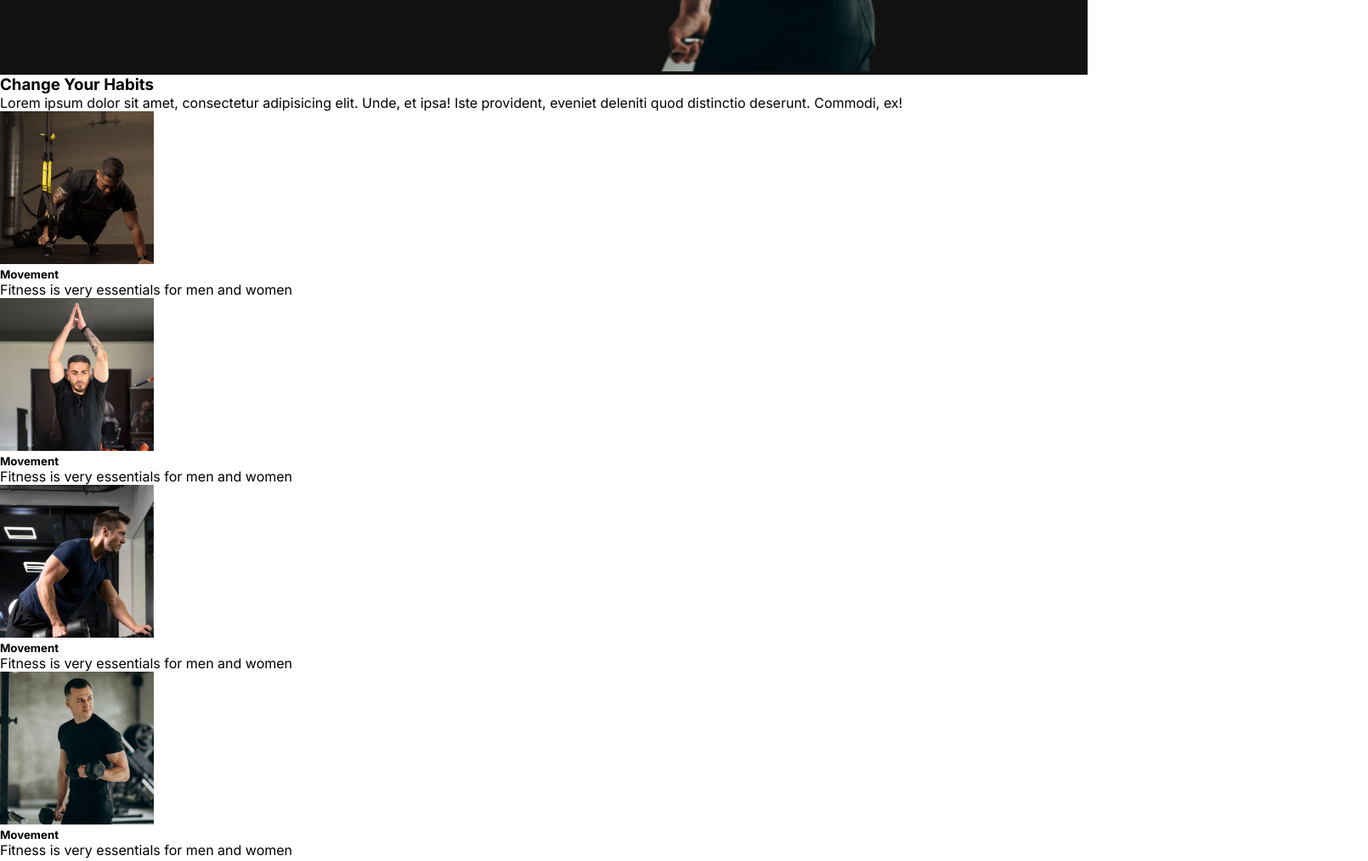
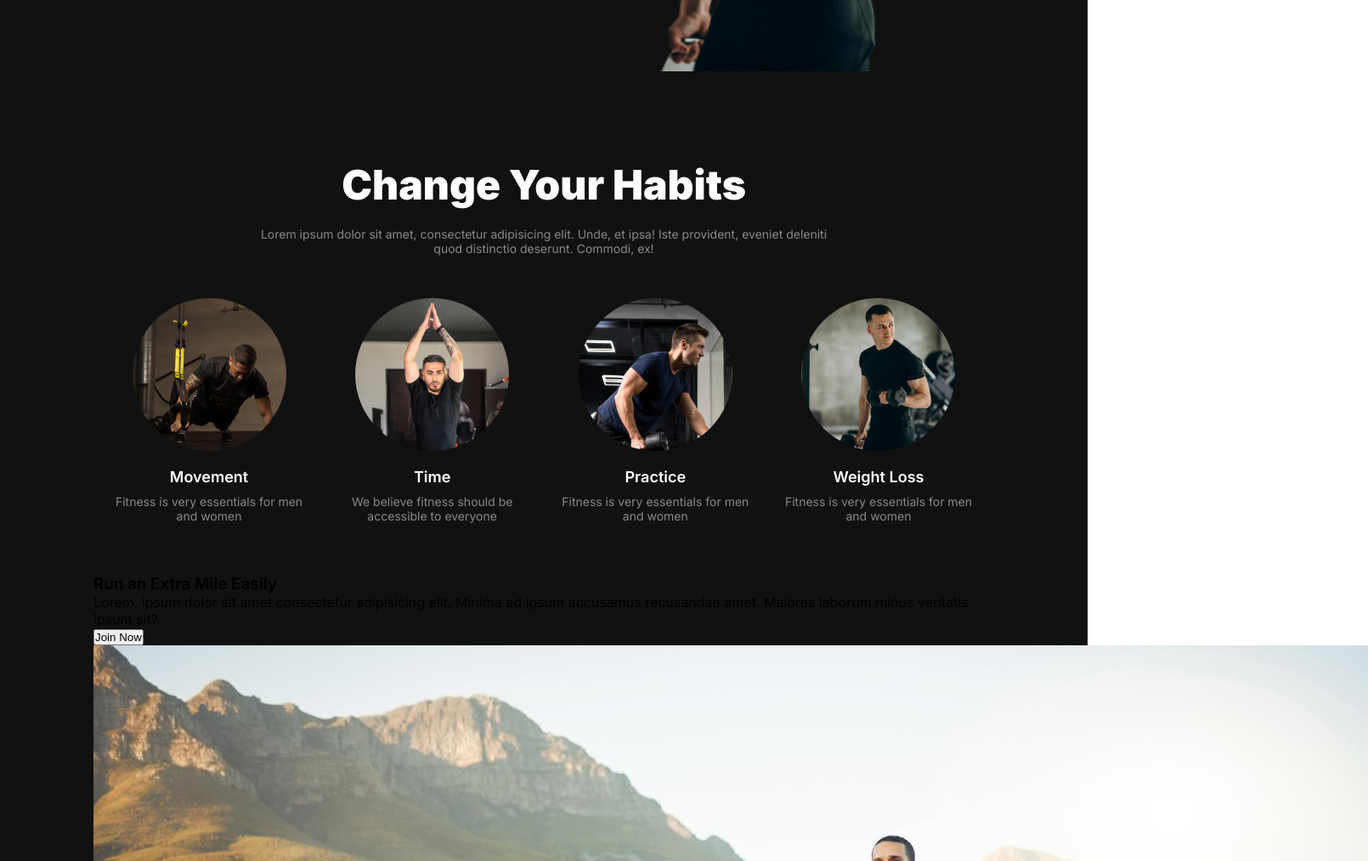
Before and after one commit to Alauddinsarker/assignment-2, a plain HTML site: page index.html in a window 1280 px wide. Shown: the part 660-1674 px from the top of the page at 85% size, 1610 px wide, since content can reach past the window. Drawn offline with Linux system fonts and the light colour scheme.

Commit message:
Habbit section complete

```diff
--- a/index.html
+++ b/index.html
@@ -57,34 +57,34 @@
         </div>
       </div>
     </header>
-    <main>
+    <main class="bg-dark">
       <section class="habit-section">
-        <div>
+        <div class="habit-text">
           <h3>Change Your Habits</h3>
           <p>
             Lorem ipsum dolor sit amet, consectetur adipisicing elit. Unde, et
             ipsa! Iste provident, eveniet deleniti quod distinctio deserunt.
             Commodi, ex!
           </p>
-          <div>
+          <div class="habbit-cards display-flex">
             <div>
-              <img src="./images/image 3.png" alt="" />
+              <img class="img-circle" src="./images/image 3.png" alt="" />
               <h5>Movement</h5>
               <p>Fitness is very essentials for men and women</p>
             </div>
             <div>
-              <img src="./images/image 2.png" alt="" />
-              <h5>Movement</h5>
+              <img class="img-circle" src="./images/image 2.png" alt="" />
+              <h5>Time</h5>
+              <p>We believe fitness should be accessible to everyone</p>
+            </div>
+            <div>
+              <img class="img-circle" src="./images/image 4.png" alt="" />
+              <h5>Practice</h5>
               <p>Fitness is very essentials for men and women</p>
             </div>
             <div>
-              <img src="./images/image 4.png" alt="" />
-              <h5>Movement</h5>
-              <p>Fitness is very essentials for men and women</p>
-            </div>
-            <div>
-              <img src="./images/image 5.png" alt="" />
-              <h5>Movement</h5>
+              <img class="img-circle" src="./images/image 5.png" alt="" />
+              <h5>Weight Loss</h5>
               <p>Fitness is very essentials for men and women</p>
             </div>
           </div>
--- a/styles/style.css
+++ b/styles/style.css
@@ -16,7 +16,8 @@ body {
   display: flex;
 }
 .navbar,
-.banner {
+.banner,
+.habit-section {
   max-width: 1060px;
   margin: 0 auto;
 }
@@ -151,3 +152,49 @@ body {
   font-size: 13px;
   color: rgba(255, 255, 255, 0.65);
 }
+/* Habit section CSS */
+.habit-section {
+}
+.habit-text > h3 {
+  font-size: 48px;
+  font-weight: 900;
+  color: #fff;
+  text-align: center;
+  padding-top: 100px;
+  padding-bottom: 20px;
+}
+.habit-text > p {
+  font-size: 14px;
+  color: rgba(255, 255, 255, 0.5);
+  text-align: center;
+  width: 670px;
+  margin: 0 auto;
+}
+.habbit-cards {
+  align-items: center;
+  justify-content: space-between;
+  padding: 50px 20px;
+}
+.img-circle {
+  border-radius: 100%;
+}
+.habbit-cards h5 {
+  font-size: 18px;
+  font-weight: 600;
+  color: #fff;
+  text-align: center;
+  padding-top: 20px;
+}
+.habbit-cards p {
+  font-size: 14px;
+  color: rgba(255, 255, 255, 0.5);
+  text-align: center;
+  padding: 10px 0px;
+}
+.habbit-cards > div {
+  display: flex;
+  flex-direction: column;
+  align-items: center;
+  justify-content: space-between;
+  width: 232px;
+}
```
